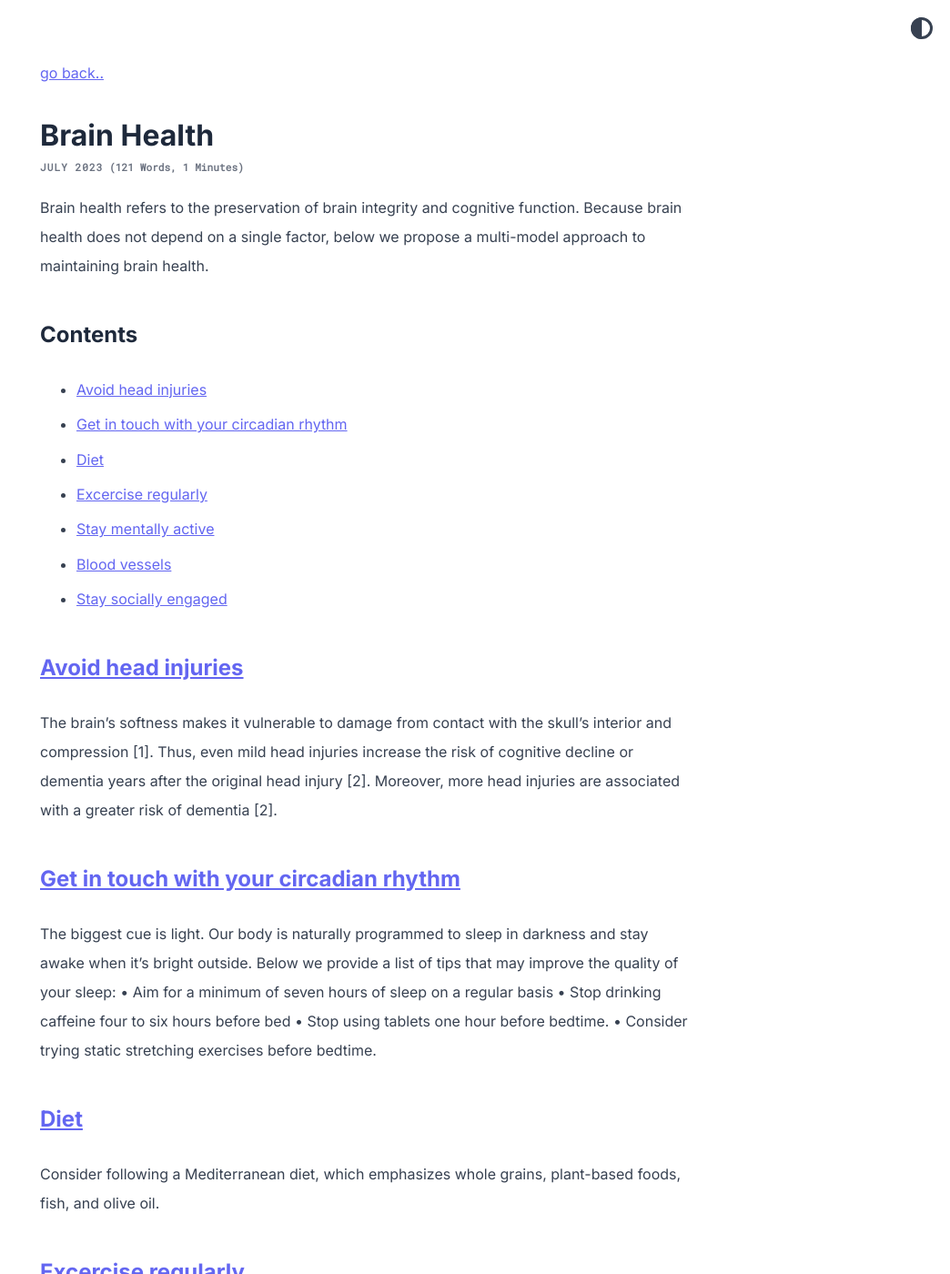
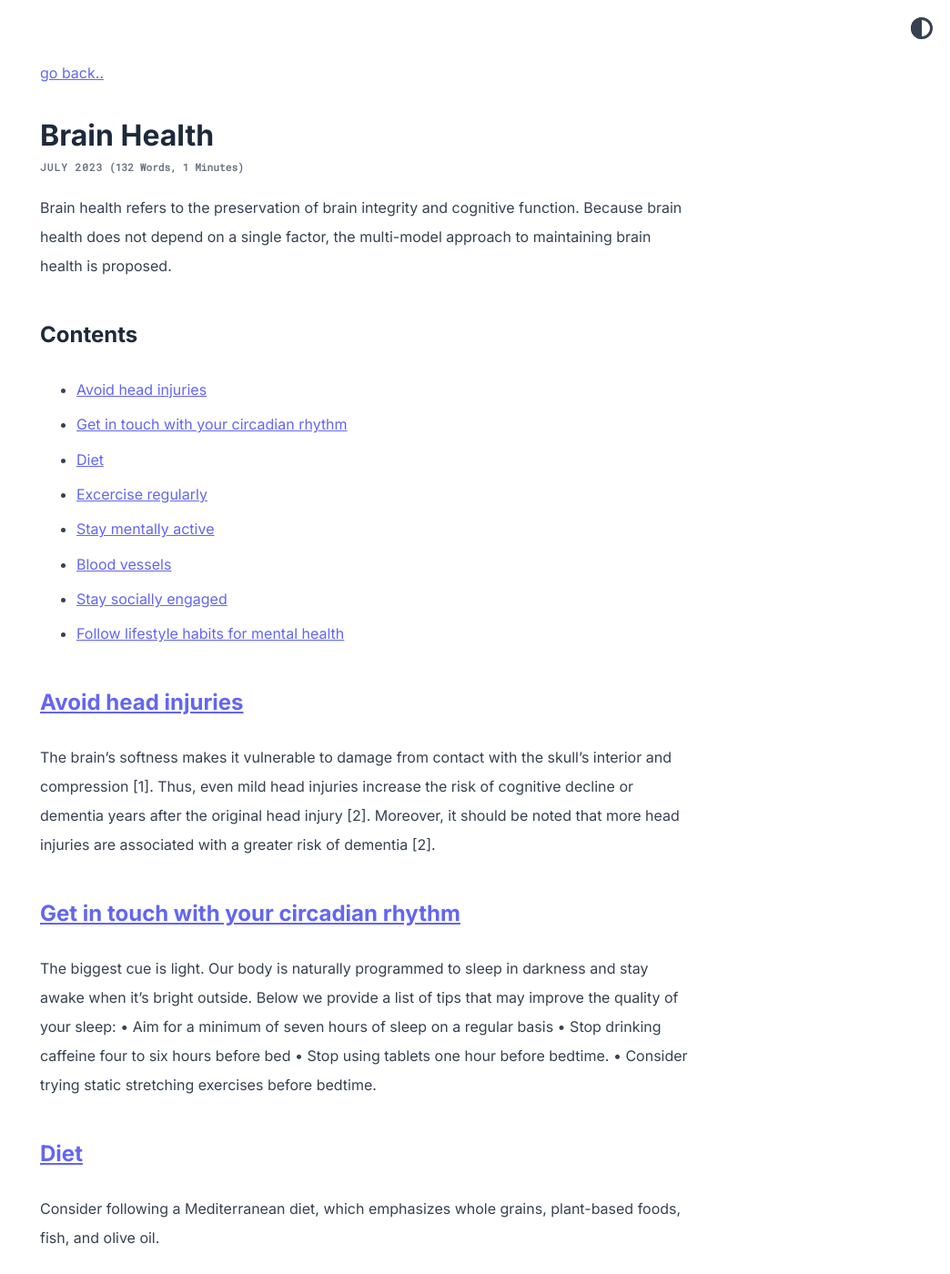
Before and after one commit to abhinavs/moonwalk, a Jekyll site: the page built from _posts/2023-07-19-brain-health.md, in a window 1280 px wide and 1400 px high. Shown: the whole window at 91% size, without its empty margins (236-1280 px from the left). Built offline with Jekyll 4.4.1, drawn with Linux system fonts in a browser that asks for light colours.

Commit message:
Update 2023-07-19-brain-health.md

```diff
--- a/_posts/2023-07-19-brain-health.md
+++ b/_posts/2023-07-19-brain-health.md
@@ -2,7 +2,7 @@
 layout: post
 ---
 
-Brain health refers to the preservation of brain integrity and cognitive function. Because brain health does not depend on a single factor, below we propose a multi-model approach to maintaining brain health.
+Brain health refers to the preservation of brain integrity and cognitive function. Because brain health does not depend on a single factor, the multi-model approach to maintaining brain health is proposed.
 
 ## Contents
 - [Avoid head injuries](#avoid-head-injuries)
@@ -12,10 +12,11 @@ Brain health refers to the preservation of brain integrity and cognitive functio
 - [Stay mentally active](#the-middle)
 - [Blood vessels](#the-end)
 - [Stay socially engaged](#stay-socially-engaged)
+- [Follow lifestyle habits for mental health](#follow-lifestyle-habits-for-mental-health)
 
 ## [Avoid head injuries](#avoid-head-injuries)
 
-The brain's softness makes it vulnerable to damage from contact with the skull's interior and compression [1]. Thus, even mild head injuries increase the risk of cognitive decline or dementia years after the original head injury [2]. Moreover, more head injuries are associated with a greater risk of dementia [2].
+The brain's softness makes it vulnerable to damage from contact with the skull's interior and compression [1]. Thus, even mild head injuries increase the risk of cognitive decline or dementia years after the original head injury [2]. Moreover, it should be noted that more head injuries are associated with a greater risk of dementia [2].
 
 
 ## [Get in touch with your circadian rhythm](#get-in-touch-with-your-circadian-rhythm)
```
